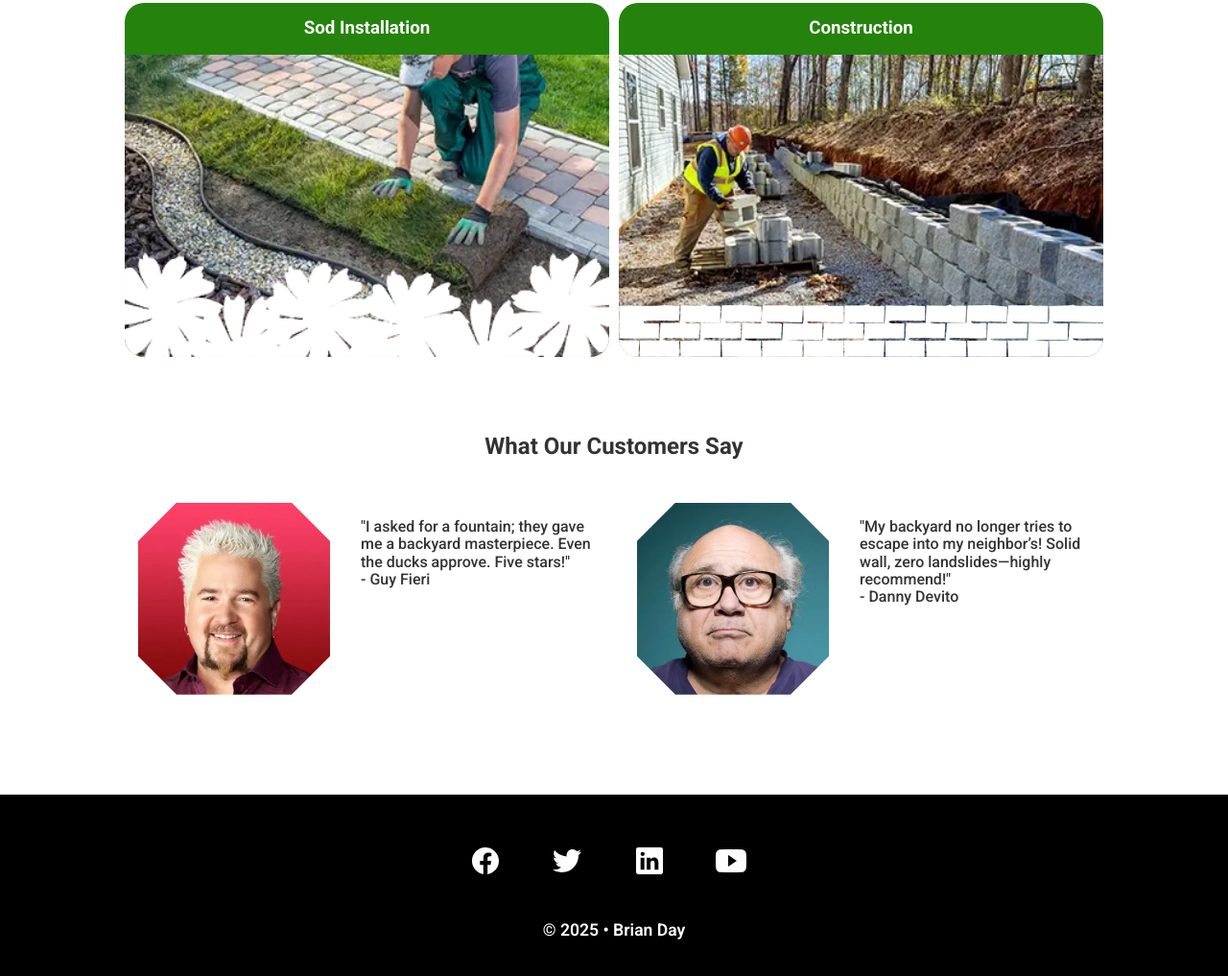
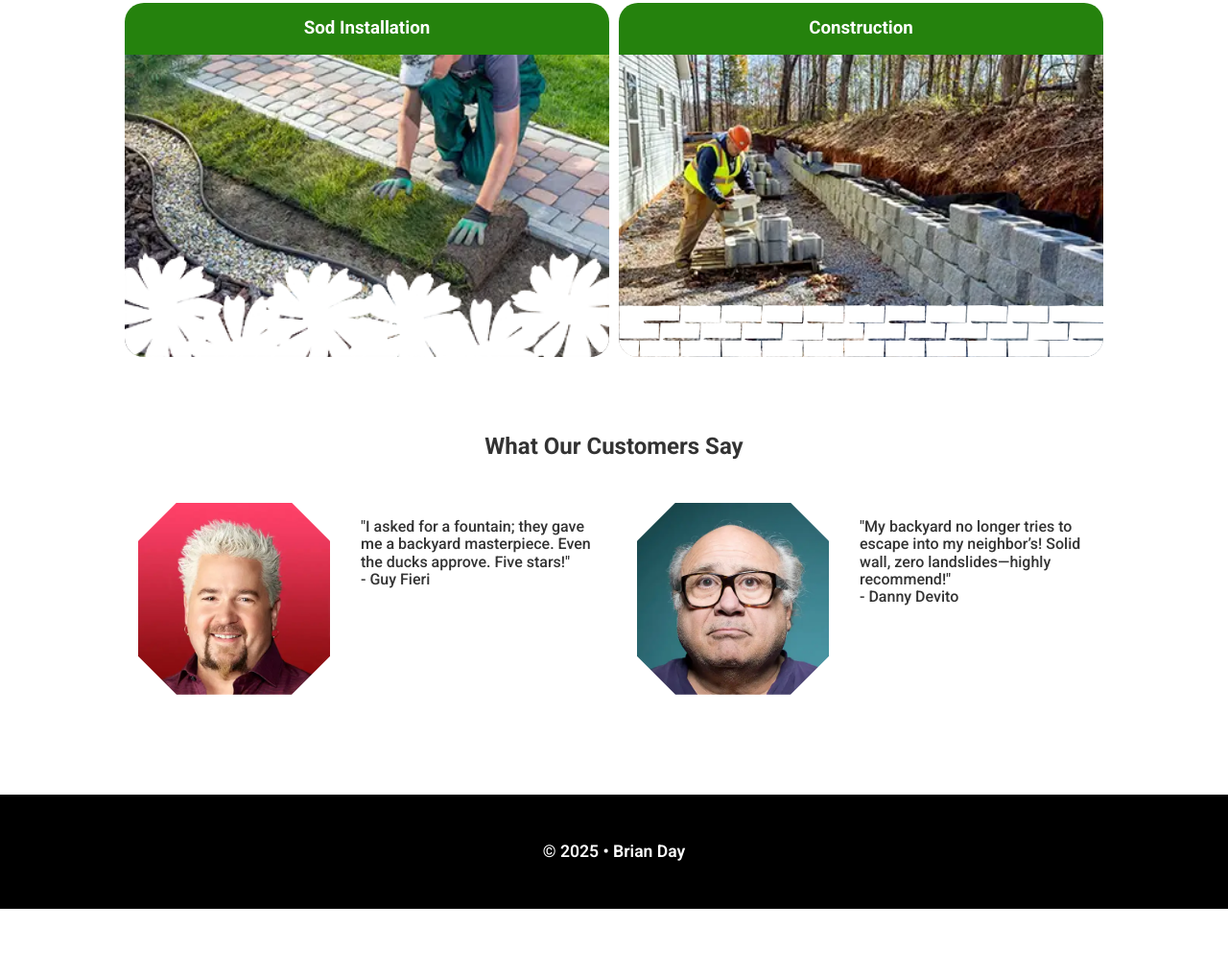
Before and after one commit to bgday/09_Landscape_Lighting, a plain HTML site: page index.html in a window 1280 px wide. Shown: the part 1369-2386 px from the top of the page at 96% size. After the commit the page ends 2316 px from the top, so only its background shows below. Drawn offline with nearby package versions, Linux system fonts and the light colour scheme.

Commit message:
removeSocial

```diff
--- a/index.html
+++ b/index.html
@@ -267,22 +267,6 @@
 
     <div id="footerWrapper">
       <footer>
-        <div>
-          <section class="social">
-            <a href="https://www.facebook.com"
-              ><ion-icon name="logo-facebook"></ion-icon
-            ></a>
-            <a href="https://www.twitter.com"
-              ><ion-icon name="logo-twitter"></ion-icon
-            ></a>
-            <a href="https://www.linkedin.com"
-              ><ion-icon name="logo-linkedin"></ion-icon
-            ></a>
-            <a href="https://www.youtube.com"
-              ><ion-icon name="logo-youtube"></ion-icon
-            ></a>
-          </section>
-        </div>
         <p class="legal">&copy; <span id="year"></span> &bull; Brian Day</p>
       </footer>
     </div>
--- a/scss/_small.scss
+++ b/scss/_small.scss
@@ -155,20 +155,6 @@ div#footerWrapper {
       padding-right: 12px;
     }
 
-    section.social {
-      display: flex;
-      justify-content: center;
-      a {
-        color: white;
-        display: block;
-        font-size: 2rem;
-        margin: 0.5rem;
-        padding: 0.8rem;
-        &:hover {
-          color: $accentColorLt;
-        }
-      }
-    }
     p.legal {
       font-weight: $boldWeight;
       text-align: center;
```
Also changed, not shown: css/styles.css, css/styles.min.css.
